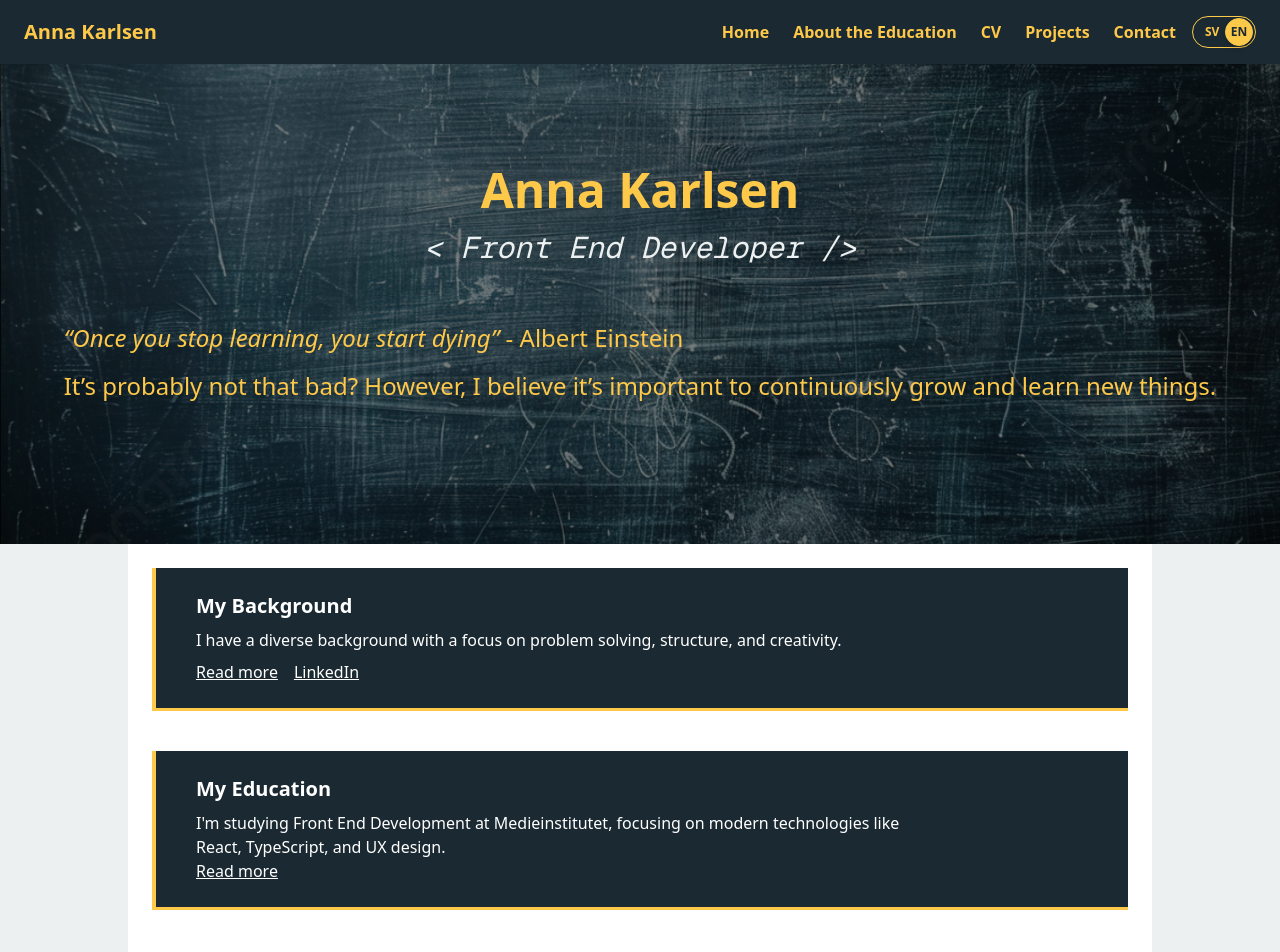
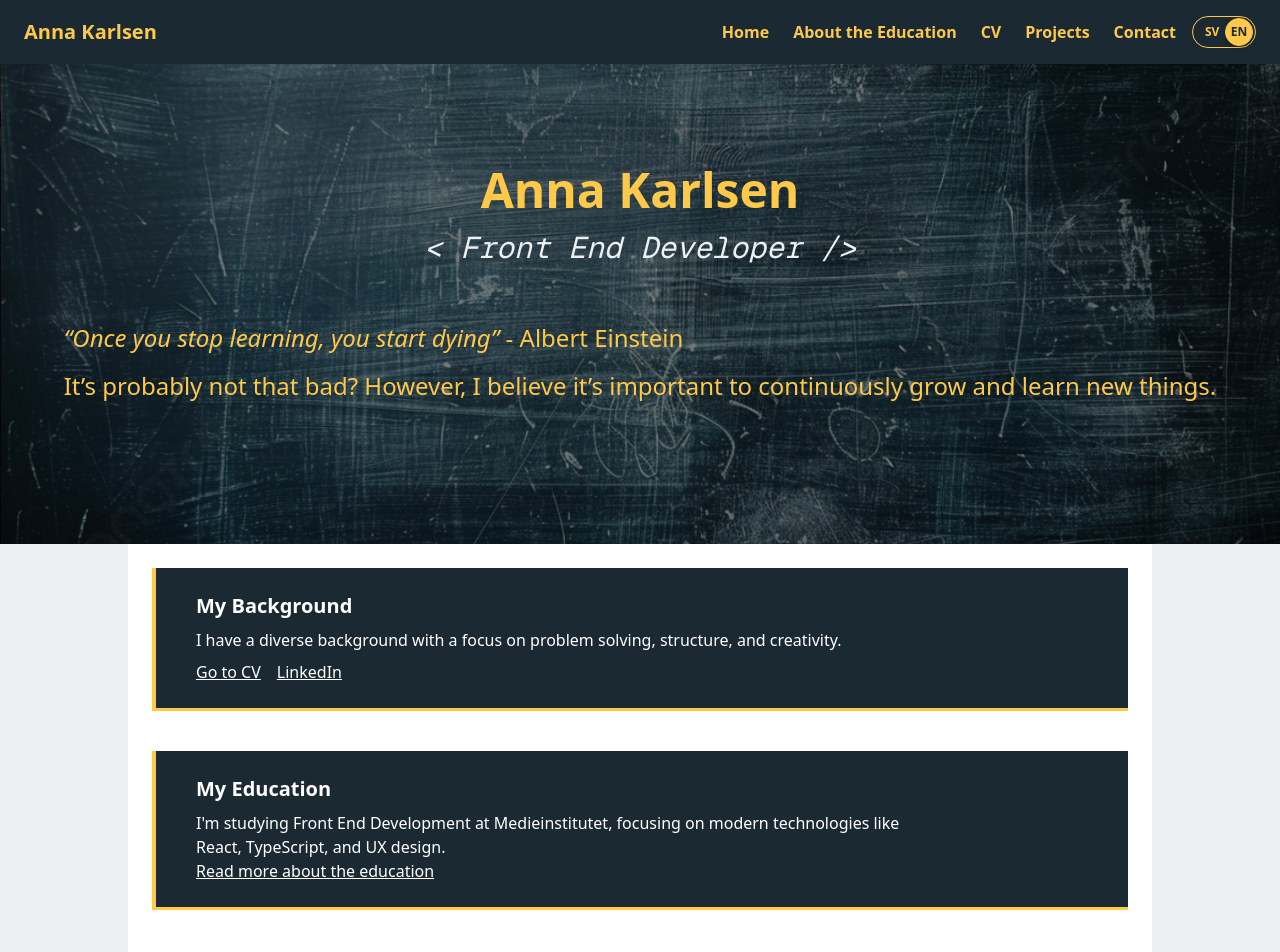
Before and after one commit to annkar73/portfolio-nextjs, a Next.js app: page /en in a window 1280 px wide. Shown: the top 952 px of the page. Built offline with nearby package versions, Linux system fonts and the light colour scheme.

Commit message:
update json info

```diff
--- a/src/app/[locale]/page.tsx
+++ b/src/app/[locale]/page.tsx
@@ -1,12 +1,13 @@
 "use client";
 
 import Hero from "@/components/Hero";
-import { useTranslations } from "next-intl";
+import { useLocale, useTranslations } from "next-intl";
 import Link from "next/link";
 import ProjectCarousel from "@/components/ProjectCarousel";
 
 export default function Home() {
   const t = useTranslations("home");
+  const locale = useLocale();
 
   return (
     <>
@@ -19,8 +20,8 @@ export default function Home() {
             <h2 className="text-xl font-semibold mb-2">{t("cvHeading")}</h2>
             <p>{t("cvIntro")}</p>
             <div className="mt-2">
-              <Link href="/cv" className="underline mr-4">
-                {t("readMore")}
+              <Link href={`/${locale}/cv`} className="underline mr-4">
+                {t("cvReadMore")}
               </Link>
               <a
                 href="https://linkedin.com/in/annakarlsen"
@@ -41,8 +42,8 @@ export default function Home() {
               {t("educationHeading")}
             </h2>
             <p>{t("educationIntro")}</p>
-            <Link href="/education" className="underline">
-              {t("readMore")}
+            <Link href={`${locale}/edu`} className="underline">
+              {t("eduReadMore")}
             </Link>
           </div>
         </div>
@@ -54,7 +55,7 @@ export default function Home() {
               {t("projectCarouselHeading")}
             </h2>
             <ProjectCarousel />
-            <Link href="/projects" className="underline">
+            <Link href={`${locale}/projects`} className="underline">
               {t("seeAllProjects")}
             </Link>
           </div>
@@ -67,7 +68,7 @@ export default function Home() {
               {t("contactHeading")}
             </h2>
             <p>{t("contactText")}</p>
-            <Link href="/contact" className="underline">
+            <Link href={`${locale}/contact`} className="underline">
               {t("contactLink")}
             </Link>
           </div>
--- a/src/messages/en.json
+++ b/src/messages/en.json
@@ -18,7 +18,8 @@
   "contactHeading": "Contact",
   "contactText": "You can reach me by email, or visit the contact page to send a message.",
   "contactLink": "Go to the contact page",
-  "readMore": "Read more",
+  "cvReadMore": "Go to CV",
+  "eduReadMore": "Read more about the education",
   "seeAllProjects": "See all projects"
 },
   "hero": {
--- a/src/messages/sv.json
+++ b/src/messages/sv.json
@@ -18,7 +18,8 @@
   "contactHeading": "Kontakt",
   "contactText": "Du kan nå mig via e-post, eller besöka kontaktsidan för att skicka ett meddelande.",
   "contactLink": "Gå till kontaktsidan",
-  "readMore": "Läs mer",
+  "cvReadMore": "Gå till CV",
+  "eduReadMore": "Läs mer om utbildningen",
   "seeAllProjects": "Se alla projekt"
 },
 
@@ -80,7 +81,7 @@
       "description": "Ett digitalt födelsedagskort att skicka när man inser att man har glömt att köpa både kort och frimärken. Appen är byggd med Next.js, TypeScript och Tailwind CSS."
     },
     "endless": {
-      "title": "Nedräkning utan slut",
+      "title": "Oändlig Nedräkning",
       "description": "Har du lovat att få någonting klart inom en viss tid? Visar det sig att det inte kommer funka? Här är en nedräkning utan slut som förlänger din deadline eftersom den aldrig kommer hela vägen ner till noll. Appen är byggd med Vue."
     }
 
```
